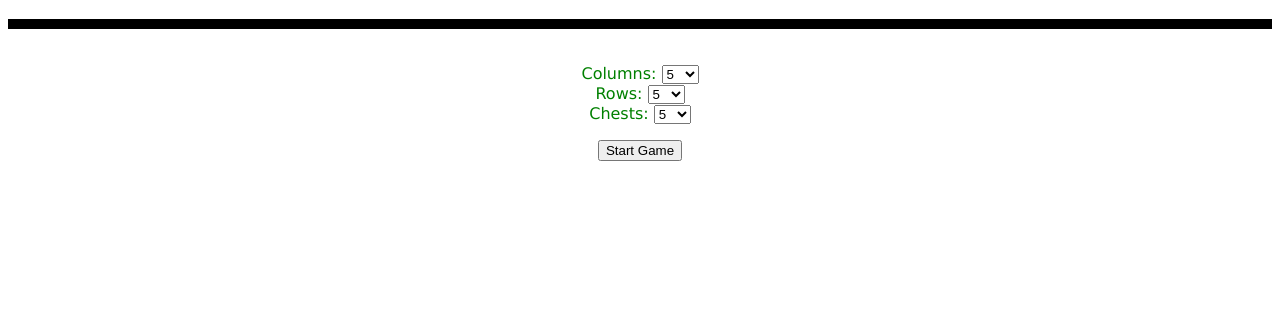
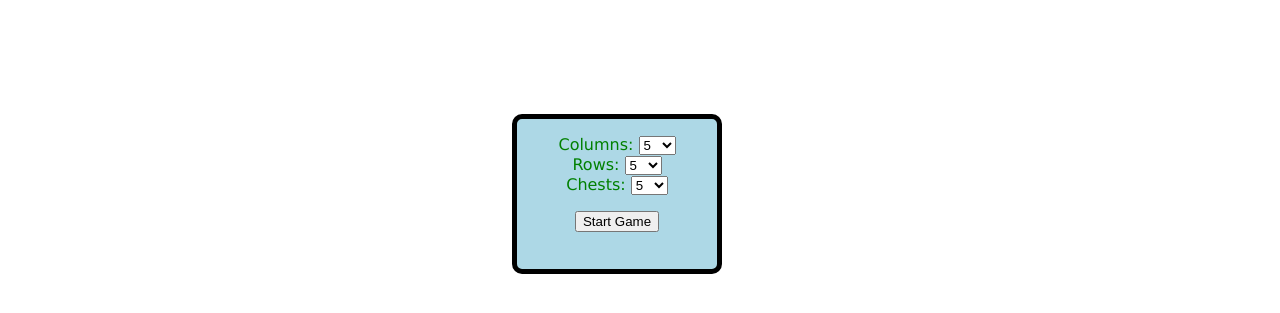
Before and after one commit to Carranya/treasure-digger, a PHP site: page / in a window 1280 px wide. Shown: the part 46-359 px from the top of the page. Run offline with PHP 8.4, Linux system fonts and the light colour scheme.

Commit message:
add new styles

```diff
--- a/style.css
+++ b/style.css
@@ -9,19 +9,12 @@ body {
     font-style: italic;
 }
 
-#board {
-    border: 5px solid black;
-    display: flex;
-    flex-wrap: wrap;
-    margin: auto auto;
-}
-
 .infoScore {
     font-size: 1.5em;
     font-weight: bold;
 }
 
-#winBox {
+.infoBox {
     position: absolute;
     display: block;
     width: 200px;
@@ -32,8 +25,11 @@ body {
     color: green;
     top: 20%;
     left: 40%;
+    transition: transform 1s;
+}
+
+#winBox {
     transform: translate(0, -3000px);
-    transition: transform 1s;
 }
 
 #newGame {
@@ -49,3 +45,11 @@ body {
 #newGame:hover {
     opacity: 0.6;
 }
+
+#gameSettings {
+    transform: translate(0, 0);
+}
+
+#errorBox {
+    transform: translate(0, -3000px);
+}
```
